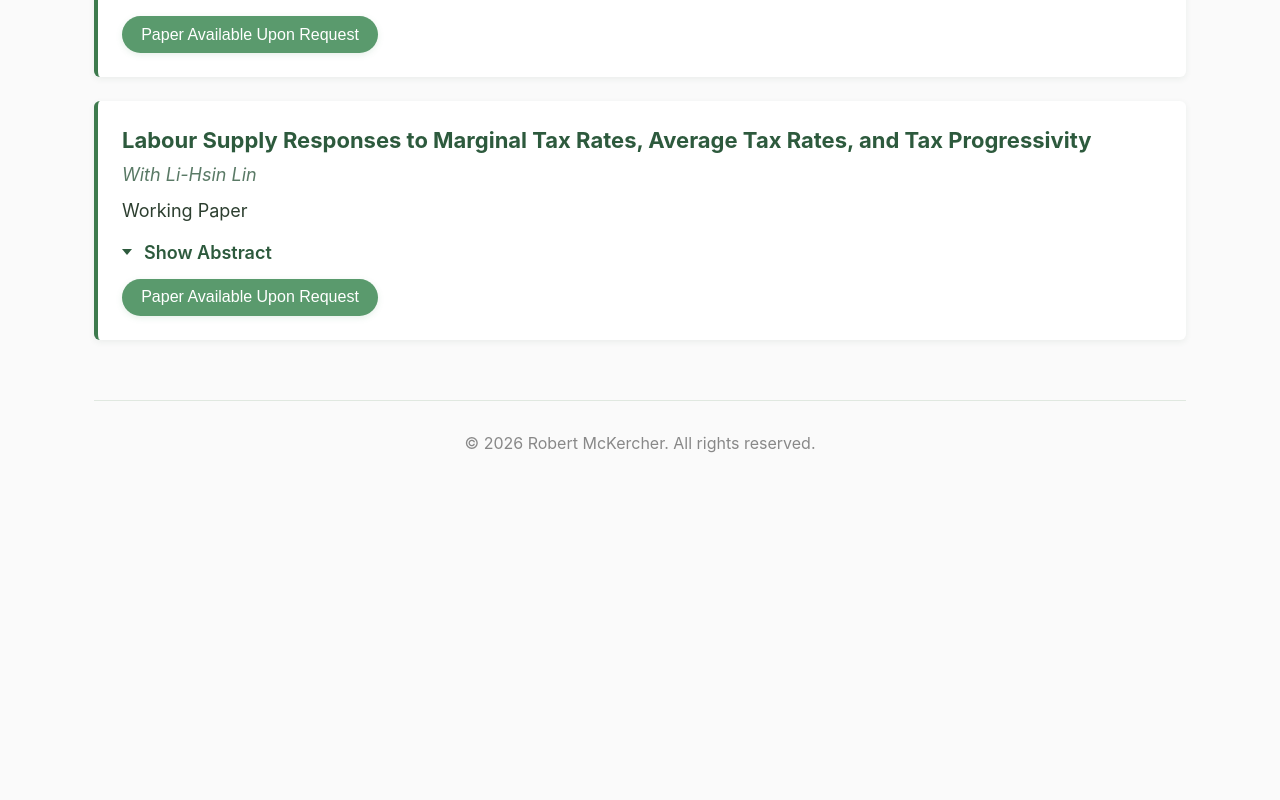
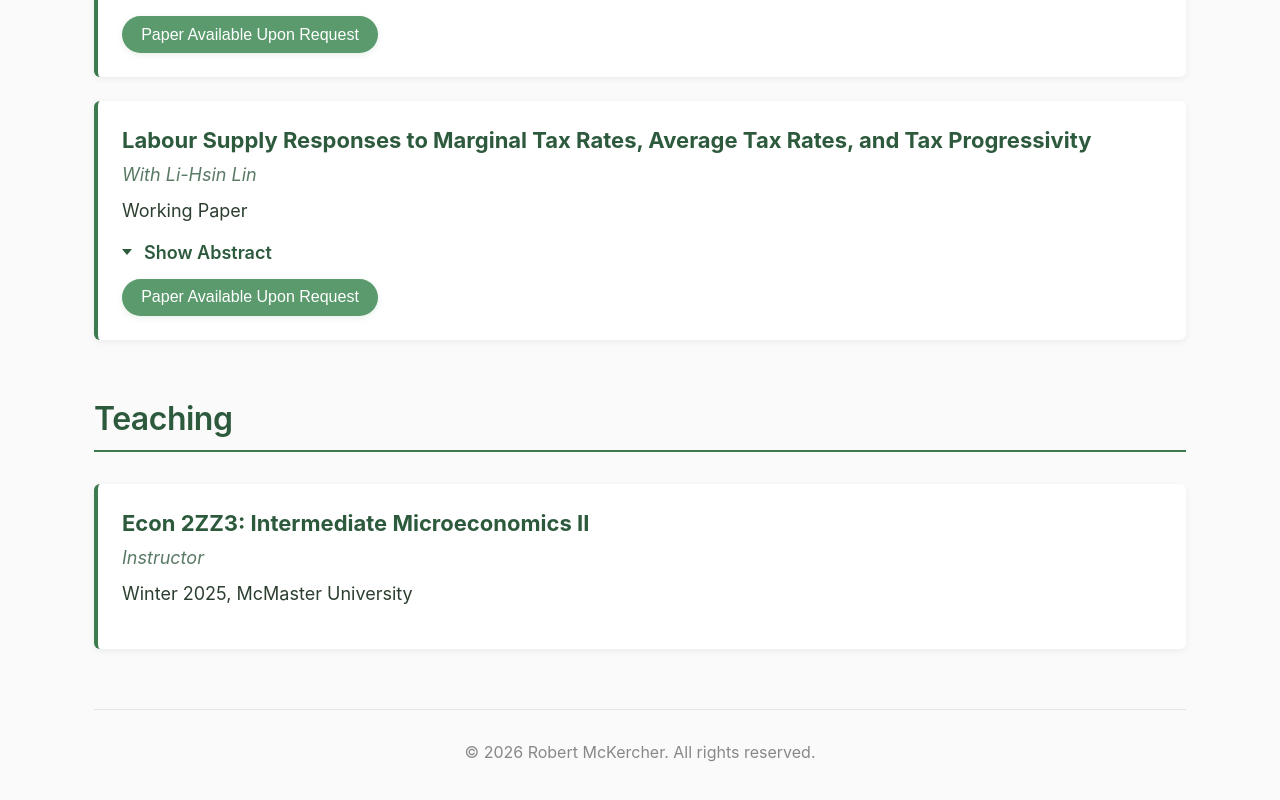
Before and after one commit to robbiemckercher97/academic-website, a Next.js app: page / in a window 1280 px wide. Shown: the part 1420-2220 px from the top of the page. Before the commit the page ends 1921 px from the top, so only its background shows below. Built offline with nearby package versions, Linux system fonts and the light colour scheme.

Commit message:
Add Teaching section after Working Papers

```diff
--- a/pages/index.tsx
+++ b/pages/index.tsx
@@ -357,6 +357,18 @@ const Home: NextPage = () => {
           </div>
         </section>
 
+        {/* Teaching Section */}
+        <section className={styles.teachingSection}>
+          <h2 className={styles.sectionHeading}>Teaching</h2>
+          <div className={styles.teachingContainer}>
+            <div className={styles.course}>
+              <div className={styles.courseCode}>Econ 2ZZ3: Intermediate Microeconomics II</div>
+              <div className={styles.courseRole}>Instructor</div>
+              <div className={styles.courseDetails}>Winter 2025, McMaster University</div>
+            </div>
+          </div>
+        </section>
+
         {/* Footer */}
         <footer className={styles.footer}>
           <p>&copy; {new Date().getFullYear()} Robert McKercher. All rights reserved.</p>
```
